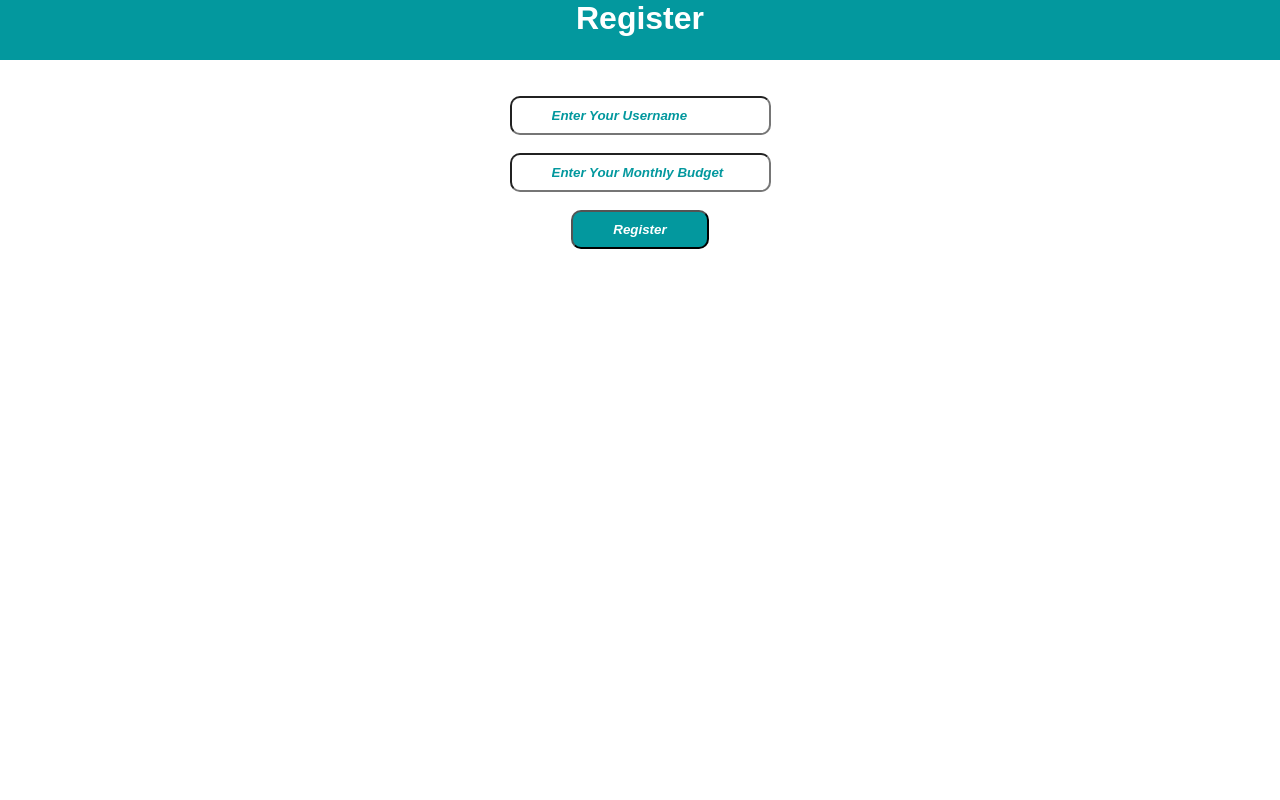
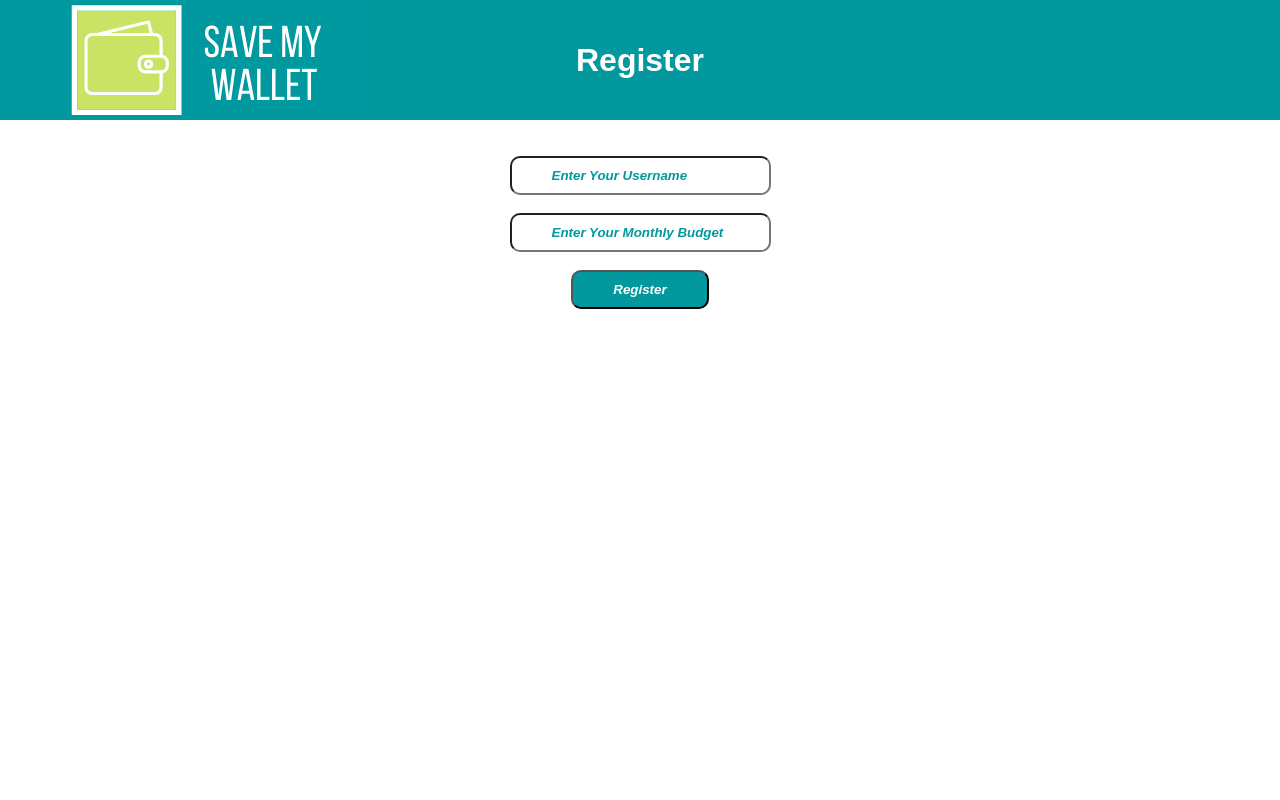
Before and after one commit to allygilbert/cs348-savemywallet, a Flask app: page /register in a window 1280 px wide. Run offline with Flask 2, Linux system fonts and the light colour scheme.

Commit message:
modifies header to include logo

```diff
--- a/src/static/style.css
+++ b/src/static/style.css
@@ -1,17 +1,21 @@
 /*Store this code in 'style.css' file inside the 'static' folder*/
 
-.registercontent{
+.content{
 	margin: 0 auto;
-	height: 720px;
+	height: 100%;
 	width: 100%;
 	background-color: #ffffff;
 	border-radius: 10px;
 }
 
-.registertop{
-	height: 60px;
+.header{
+	height: 120px;
 	width: 100%;
+	background: url("../images/logo.png") no-repeat;
 	background-color: #03989e;
+	display: flex;
+	align-items: center;
+	justify-content: center;
 	color: #ffffff;
 }
 
--- a/src/templates/register.html
+++ b/src/templates/register.html
@@ -5,8 +5,8 @@
         <link rel="stylesheet" href="../static/style.css">
     </head>
     <body>
-        <div class="registercontent" align="center">
-            <div class="registertop">
+        <div class="content" align="center">
+            <div class="header">
                 <h1>Register</h1>
 	    </div></br></br>
 	    <div class="registerbottom">
```
Also changed, not shown: src/images/logo.png (added).
